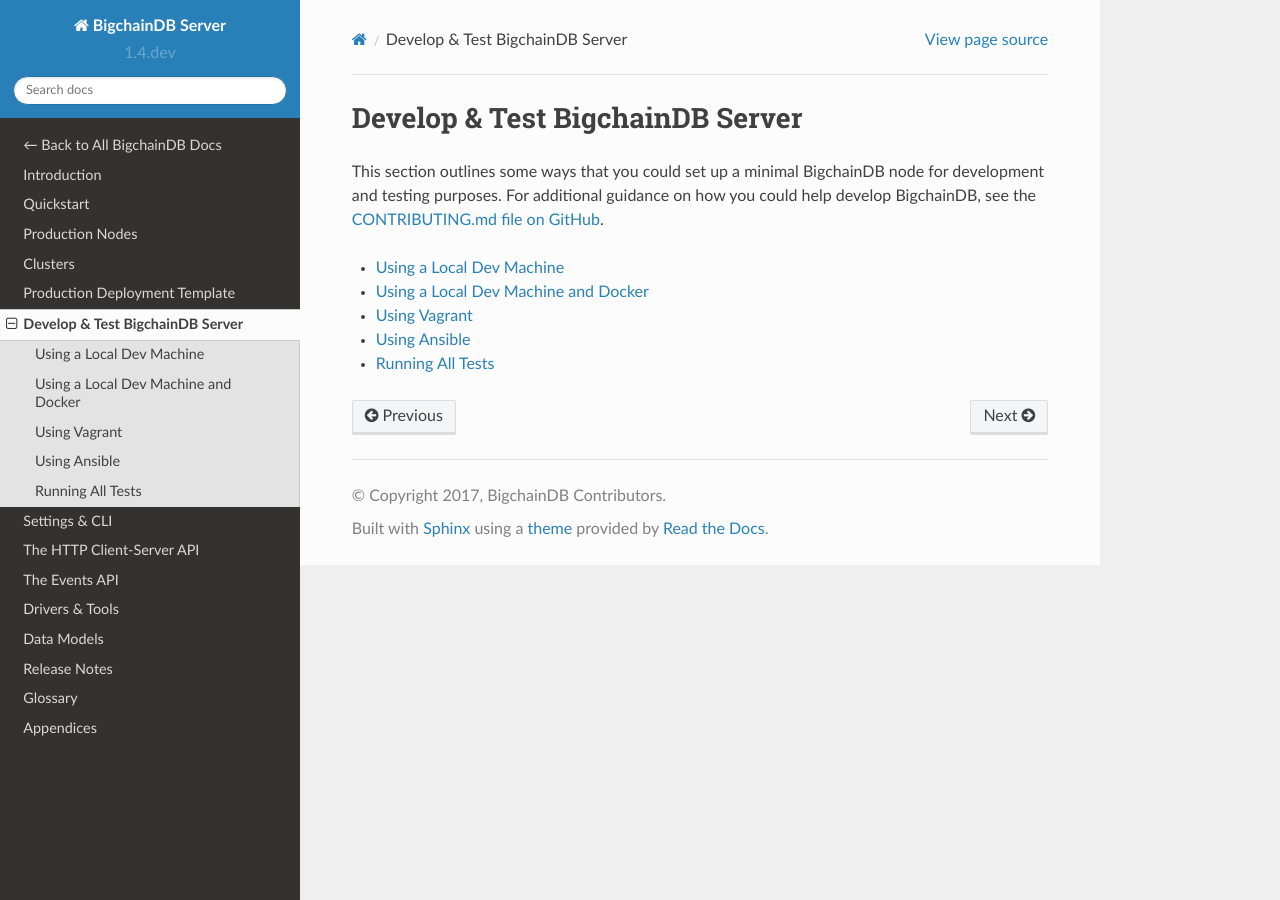
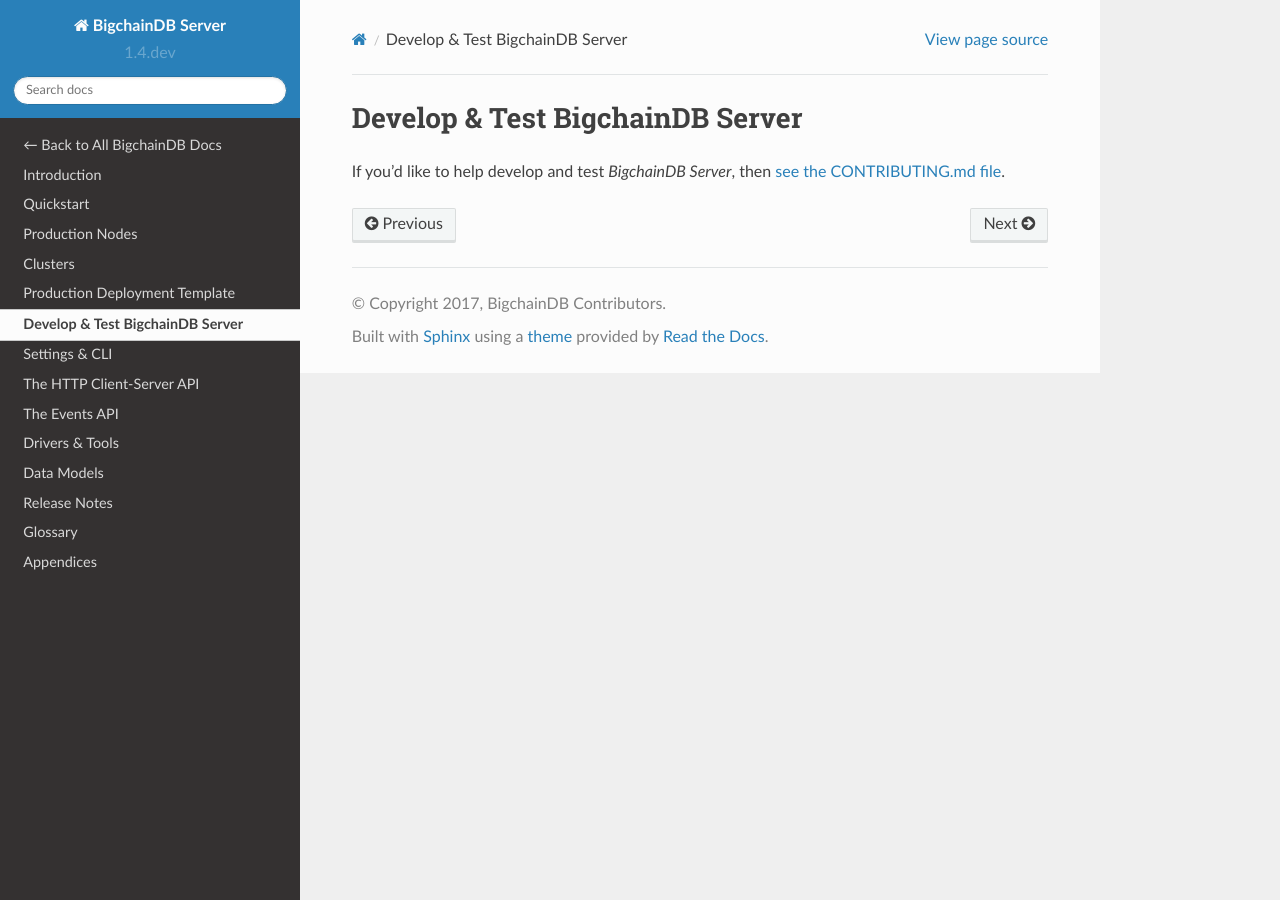
Before and after one commit to bigchaindb/bigchaindb, a Sphinx documentation site: the page built from docs/server/source/dev-and-test/index.rst, in a window 1280 px wide. Built offline with Sphinx 7.4.7 and the Read the Docs theme 2.0.0, drawn with Linux system fonts in a browser that asks for light colours.

Commit message:
docs: made dev-and-test section just point to CONTRIBUTING.md

```diff
--- a/docs/server/source/dev-and-test/index.rst
+++ b/docs/server/source/dev-and-test/index.rst
@@ -1,13 +1,6 @@
 Develop & Test BigchainDB Server
 ================================
 
-This section outlines some ways that you could set up a minimal BigchainDB node for development and testing purposes. For additional guidance on how you could help develop BigchainDB, see the `CONTRIBUTING.md file on GitHub <https://github.com/bigchaindb/bigchaindb/blob/master/CONTRIBUTING.md>`_.
-
-.. toctree::
-   :maxdepth: 1
-
-   Using a Local Dev Machine <setup-bdb-host>
-   Using a Local Dev Machine and Docker <../appendices/run-with-docker>
-   Using Vagrant <../appendices/run-with-vagrant>
-   Using Ansible <../appendices/run-with-ansible>
-   running-all-tests
+If you'd like to help develop and test *BigchainDB Server*,
+then `see the CONTRIBUTING.md file
+<https://github.com/bigchaindb/bigchaindb/blob/master/CONTRIBUTING.md>`_.
```
Also changed, not shown: docs/server/source/dev-and-test/running-all-tests.md (deleted, +0 -3 lines), docs/server/source/dev-and-test/setup-bdb-host.md (deleted, +0 -61 lines).
